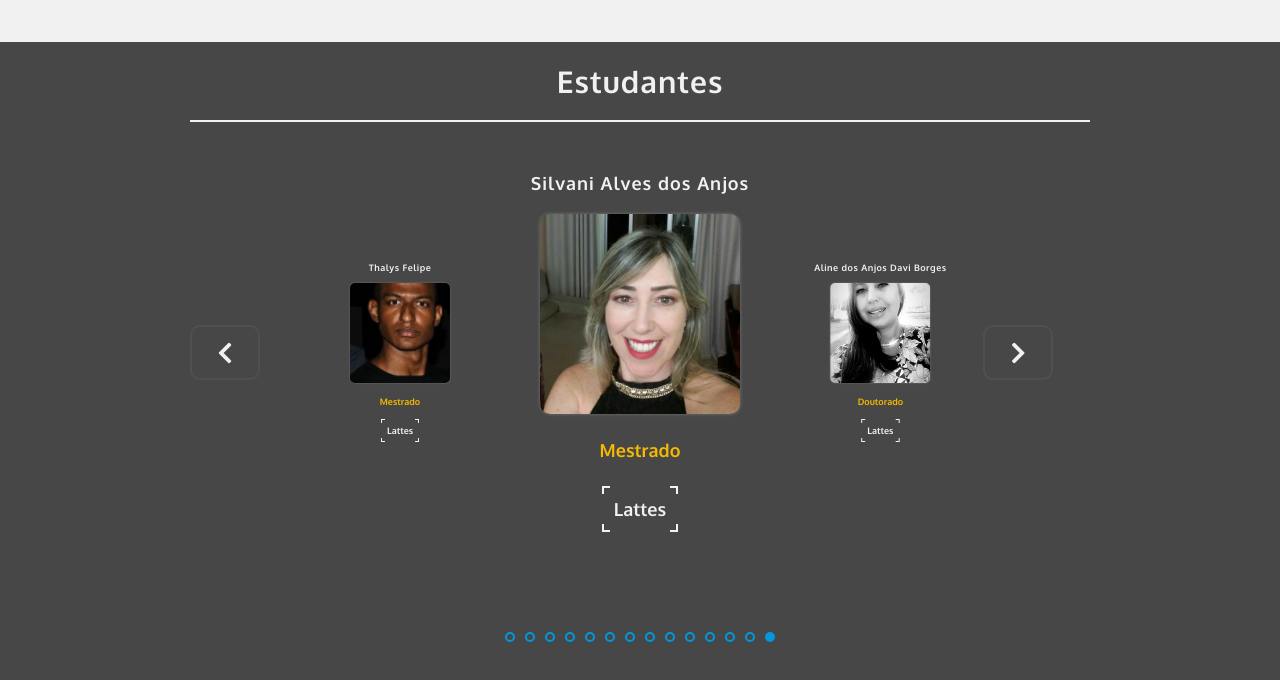
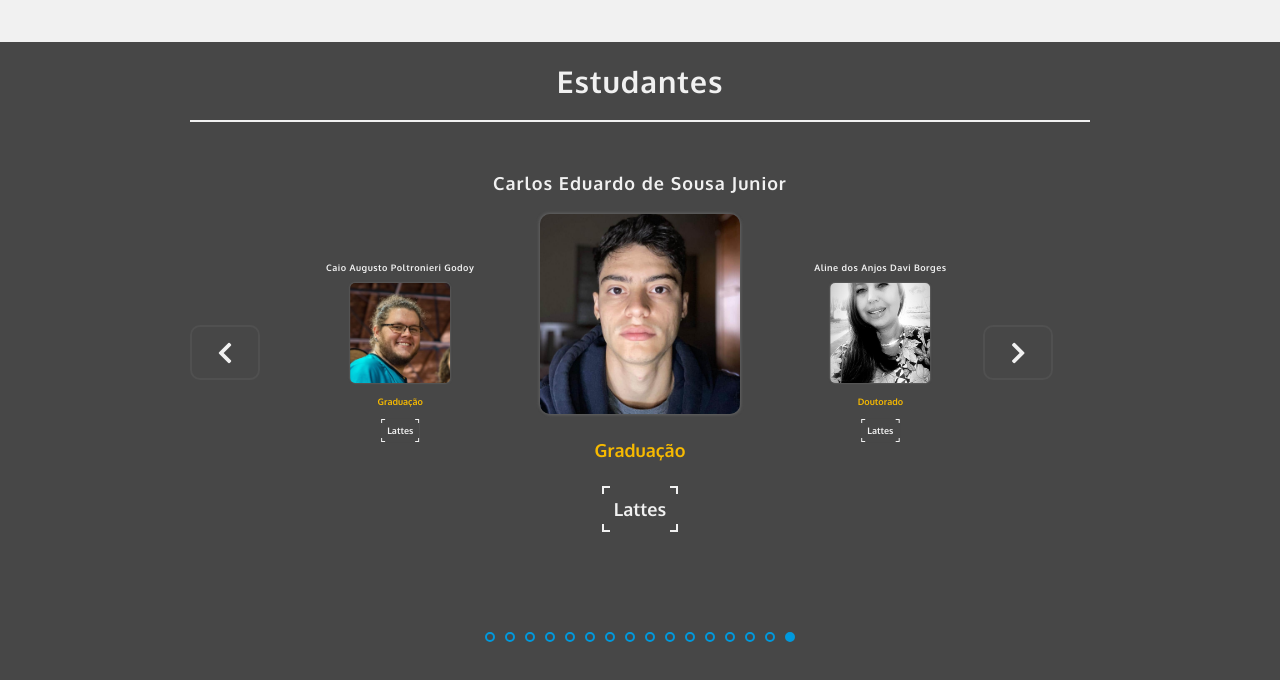
Before and after one commit to KesslerUstra/GPFPF, a plain HTML site: page html/integrantes.html in a window 1280 px wide. Both pictures are taken after a click on the element 225 px from the left and 1095 px from the top of the page. Shown: the part 743-1423 px from the top of the page. Drawn offline with Linux system fonts and the light colour scheme.

Commit message:
Adicionando Estudantes

```diff
--- a/html/integrantes.html
+++ b/html/integrantes.html
@@ -229,7 +229,7 @@
                         </div>
                         <a href="http://lattes.cnpq.br/2014685527724317" target="_blank"><span>Lattes</span></a>
                     </div>
-                    <div class="slides-estudantes slide-anterior_2">
+                    <div class="slides-estudantes">
                         <h4>Thalys Felipe</h4>
                         <img src="../img/estudantes/Thalys_Felipe.gif" loading="lazy" alt="Foto de Thalys Felipe">
                         <div class="formacao">
@@ -237,7 +237,7 @@
                         </div>
                         <a href="http://lattes.cnpq.br/7747500838015502" target="_blank"><span>Lattes</span></a>
                     </div>
-                    <div class="slides-estudantes slide-anterior">
+                    <div class="slides-estudantes">
                         <h4>Silvani Alves dos Anjos</h4>
                         <img src="../img/estudantes/Silvani_Alves_dos_Anjos.gif" loading="lazy" alt="Foto de Silvani Alves dos Anjos">
                         <div class="formacao">
@@ -245,11 +245,29 @@
                         </div>
                         <a href="http://lattes.cnpq.br/0595197568828221" target="_blank"><span>Lattes</span></a>
                     </div>
+                    <div class="slides-estudantes slide-anterior_2">
+                        <h4>Caio Augusto Poltronieri Godoy</h4>
+                        <img src="../img/estudantes/Caio Augusto Poltronieri Godoy.gif" loading="lazy" alt="Foto de Caio Augusto Poltronieri Godoy">
+                        <div class="formacao">
+                            <span>Graduação</span>
+                        </div>
+                        <a href="http://lattes.cnpq.br/1346274579653851" target="_blank"><span>Lattes</span></a>
+                    </div>
+                    <div class="slides-estudantes slide-anterior">
+                        <h4>Carlos Eduardo de Sousa Junior</h4>
+                        <img src="../img/estudantes/Carlos Eduardo de Sousa Junior.gif" loading="lazy" alt="Foto de Carlos Eduardo de Sousa Junior">
+                        <div class="formacao">
+                            <span>Graduação</span>
+                        </div>
+                        <a href="http://lattes.cnpq.br/8691035959120556" target="_blank"><span>Lattes</span></a>
+                    </div>
                 </div>
                 <div class="button-right-estudantes"><i class="fas fa-chevron-right"></i></div>
             </div>
             <div class="buttons-estudantes">
                 <div class="button-estudantes button-ativo"></div>
+                <div class="button-estudantes"></div>
+                <div class="button-estudantes"></div>
                 <div class="button-estudantes"></div>
                 <div class="button-estudantes"></div>
                 <div class="button-estudantes"></div>
```
Also changed, not shown: img/estudantes/Caio Augusto Poltronieri Godoy.gif (added), img/estudantes/Carlos Eduardo de Sousa Junior.gif (added).
